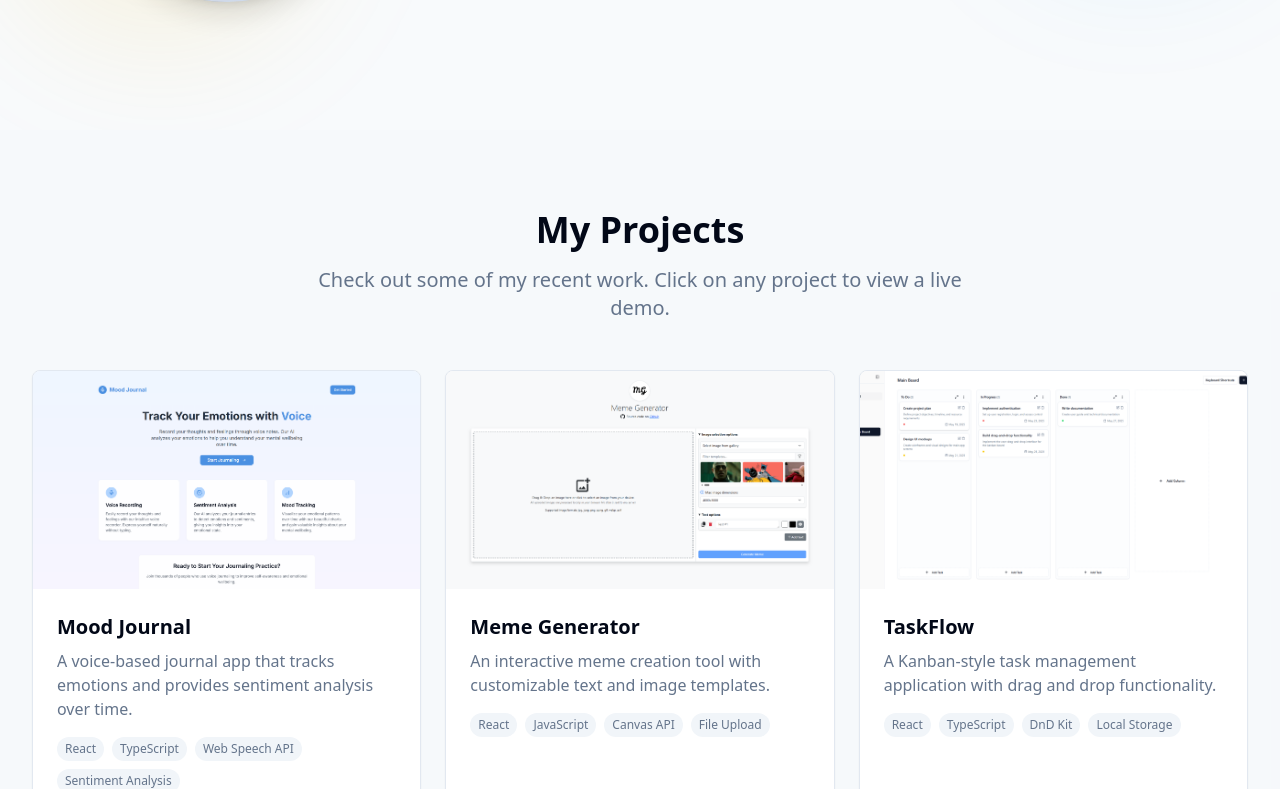
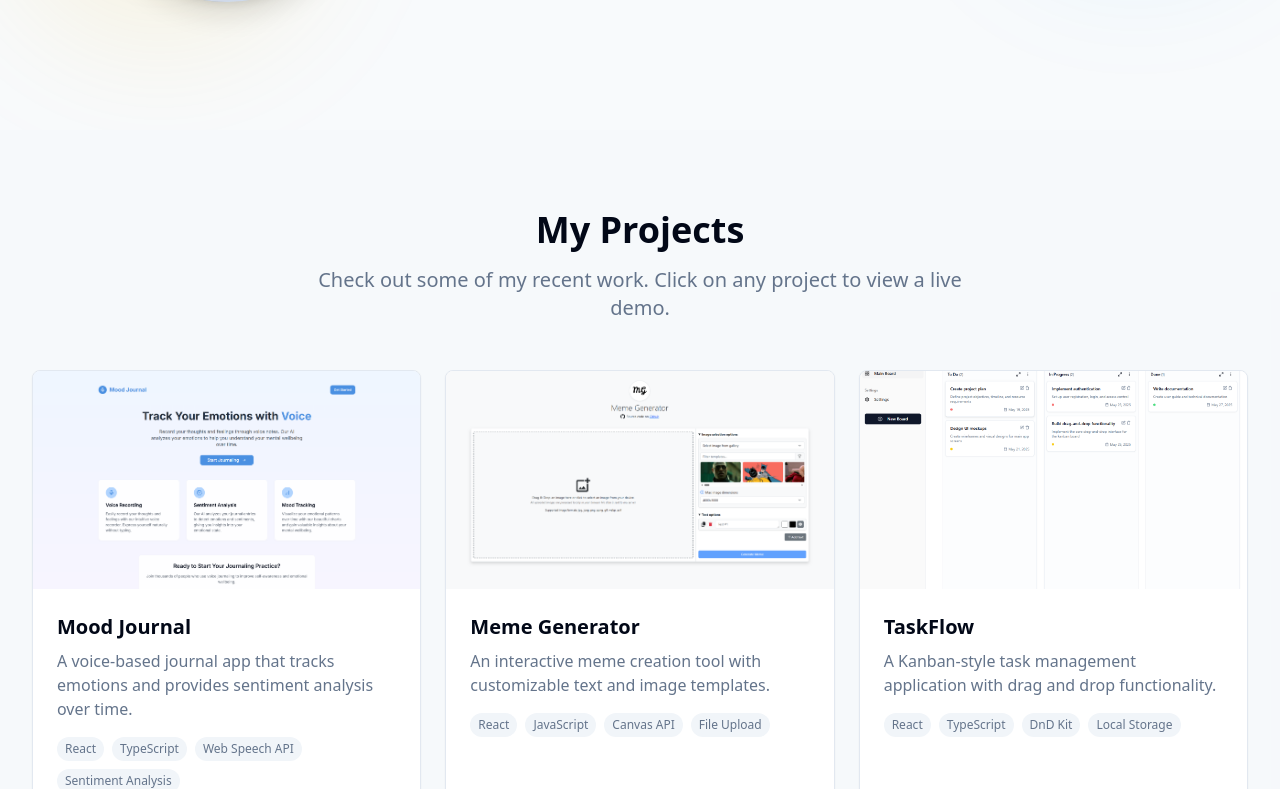
Before and after one commit to JonathanCTran/click-demo-portfolio, a React (Vite) app: page / in a window 1280 px wide. Shown: the part 471-1260 px from the top of the page. Built offline with nearby package versions, Linux system fonts and the light colour scheme.

Commit message:
Change TaskFlow Picture

```diff
--- a/src/data/projects.ts
+++ b/src/data/projects.ts
@@ -22,7 +22,7 @@ export const projects: Project[] = [
     id: '3',
     title: 'TaskFlow',
     description: 'A Kanban-style task management application with drag and drop functionality.',
-    image: '/lovable-uploads/b4f97b9c-46ce-4600-91ca-048f9d9a50e6.png',
+    image: '/lovable-uploads/TaskFlowKanban.png',
     demoUrl: 'https://project-management-color-flow.netlify.app/',
     tags: ['React', 'TypeScript', 'DnD Kit', 'Local Storage']
   },
```
Also changed, not shown: public/lovable-uploads/TaskFlowKanban.png (added).
